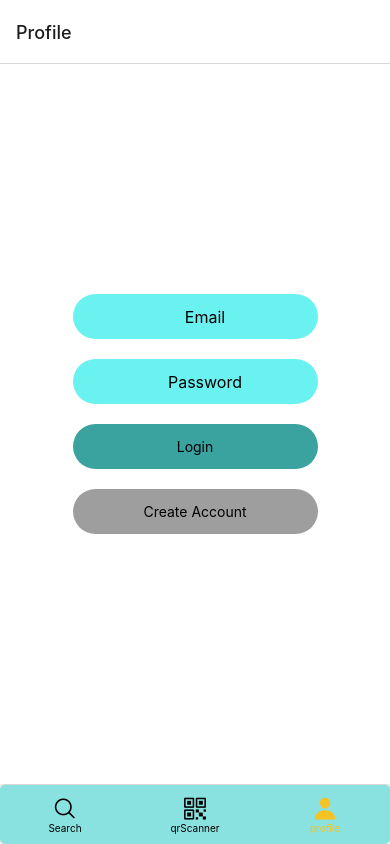
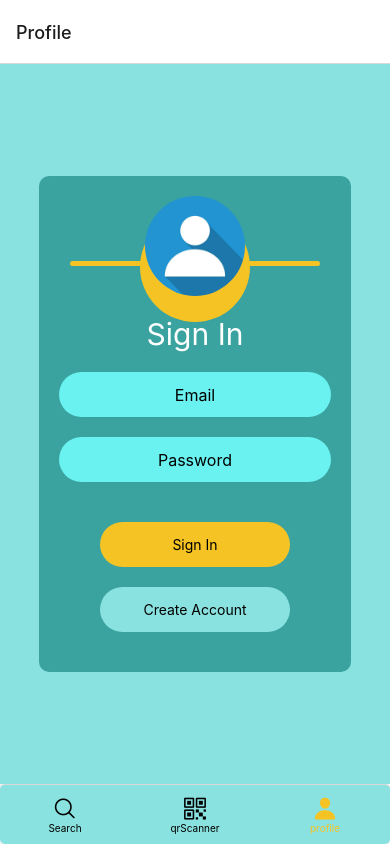
Before and after one commit to zacki744/PA1469-Group-Assigment-IDEA, a React Native app: screen /profile in a window 390 px wide. Built offline with nearby package versions, Linux system fonts and the light colour scheme; no server answers.

Commit message:
Polish work, and alart with problematic input

```diff
--- a/components/Profile/LoggedIn.js
+++ b/components/Profile/LoggedIn.js
@@ -17,6 +17,7 @@ export function LoggedIn({ user, handleLogout }) {
   return (
     <View style={{...styles.container_w}}>
       <View style={styles.container_3}>
+        {/**Implememt the code here */}
         <Image source={getImagePath()} style={styles.profilePicture} />
         <Text style={styles.heading}>{user.Name}</Text>
       </View>
--- a/components/Profile/profile.js
+++ b/components/Profile/profile.js
@@ -1,4 +1,4 @@
-import { View, TextInput } from 'react-native';
+import { View, TextInput, Text, Image } from 'react-native';
 import React, { useState, useEffect } from 'react';
 import { styles } from './../../style/style.js';
 import * as C from './../../style/const.js';
@@ -9,6 +9,12 @@ import { db, auth } from './../../firebaseConfig.js';
 import AsyncStorage from '@react-native-async-storage/async-storage';
 import { collection, getDocs, query, where } from 'firebase/firestore/lite';
 import { onAuthStateChanged, signInWithEmailAndPassword, signOut } from 'firebase/auth'; // Remove initializeAuth from here
+
+const getImagePath = () => {
+  // Perform your image lookup logic here
+  // If lookup fails, return the default path
+  return require('./../../assets/default-profile-picture.jpg'); // Adjust the default path as needed
+};
 
 export default function Profile() {
   const [isLoggedIn, setIsLoggedIn] = useState(false);
@@ -77,8 +83,19 @@ export default function Profile() {
       setUser(userData);
       setIsLoggedIn(true);
     } catch (error) {
-      console.error('Error logging in:', error);
-      console.log('Incorrect email or password');
+      if (error.code === 'auth/network-request-failed') {
+        // Network request failed
+        // Display a message to the user
+        alert('Network error. Please check your internet connection and try again.');
+      } else if (error.code === 'auth/invalid-login-credentials') {
+        // User not found
+        // Display a message to the user
+        alert('Incorrect email or password');
+      }
+      else {
+        // Handle other error cases
+        alert('An error occurred. Please try again later.');
+      }
     }
   };
 
@@ -93,7 +110,14 @@ export default function Profile() {
       setEmail('');
       setPassword('');
     } catch (error) {
-      console.error('Error logging out:', error);
+      if (error.code === 'auth/network-request-failed') {
+        // Network request failed
+        // Display a message to the user
+        alert('Network error. Please check your internet connection and try again.');
+      } else {
+        // Handle other error cases
+        alert('An error occurred. Please try again later.');
+      }
     }
   };
 
@@ -103,20 +127,45 @@ export default function Profile() {
 
   if (!isLoggedIn) {
     return (
-      <View style={styles.container}>
-        <View style={styles.inputView}>
+      <View style={{ flex: 1, backgroundColor: C.PRIMARY_COLOR, justifyContent: 'center', alignItems: 'center' }}>
+
+        <View style={{ backgroundColor: C.SECONDARY_COLOR, width: '80%', padding: 20, borderRadius: 10, alignItems: 'center' }}>
+          <View style={{ backgroundColor: C.Y_PRIMARY, height: 5, width: '80%', marginTop: 65, marginBottom: 20, position: 'absolute', borderRadius: 40 }} />
+          <View style={{
+            backgroundColor: C.Y_PRIMARY,
+            height: 110,
+            width: 110,
+            marginTop: 16,
+            marginBottom: 20,
+            position: 'absolute',
+            borderRadius: 60,
+          }} />
+          <Image
+            source={getImagePath()}
+            style={{
+              width: 100,
+              height: 100,
+              marginBottom: 20,
+              borderRadius: 50,
+
+            }}
+          />
+
+          <Text style={{ fontSize: 30, color: C.WHITE_COLOR, marginBottom: 20 }}>Sign In</Text>
+          <View style={{...styles.inputView, width: '100%'}}>
             <TextInput style={styles.TextInput} placeholder="Email" onChangeText={(text) => setEmail(text)} />
           </View>
-        <View style={styles.inputView}>
+          <View style={{...styles.inputView, width: '100%'}}>
             <TextInput
-            style={styles.TextInput}
+              style={{...styles.TextInput }}
               placeholder="Password"
               secureTextEntry={true}
               onChangeText={(text) => setPassword(text)}
             />
           </View>
-        <CustomButton title="Login" onPress={handleLogin} style={{ backgroundColor: C.SECONDARY_COLOR }} />
-        <CustomButton title="Create Account" onPress={createAccount} style={{ backgroundColor: C.GREY_COLOR, margin: 20 }} />
+          <CustomButton title="Sign In" onPress={handleLogin} style={{ backgroundColor: C.Y_PRIMARY, marginTop: 20 }} />
+          <CustomButton title="Create Account" onPress={createAccount} style={{ margin: 20 }} />
+        </View>
       </View>
     );
   } else {
--- a/components/Profile/redirectables/CreatingAcc.js
+++ b/components/Profile/redirectables/CreatingAcc.js
@@ -5,7 +5,7 @@ import { CustomButton } from '../../obj/Button.js';
 import { collection, addDoc, getFirestore } from 'firebase/firestore/lite';
 import { createUserWithEmailAndPassword, getAuth } from 'firebase/auth';
 import app from './../../../firebaseConfig.js';
-
+import * as C from './../../../style/const.js';
 const auth = getAuth(app);
 const db = getFirestore(app);
 
@@ -60,6 +60,7 @@ export default function CreatingAcc({ setCreatingAccount, setUser, setIsLoggedIn
       setIsLoggedIn(true);
       setCreatingAccount(0);
     } catch (error) {
+
       if (error.code === 'auth/email-already-in-use') {
         setError('Email address is already in use.');
       } else if (error.code === 'auth/invalid-email') {
@@ -75,7 +76,7 @@ export default function CreatingAcc({ setCreatingAccount, setUser, setIsLoggedIn
   };
 
   return (
-    <View style={styles.container_p}>
+    <View style={styles.container_w}>
       <View style={styles.container_3}>
         <Text style={styles.heading}>Create Account</Text>
       </View>
@@ -117,9 +118,9 @@ export default function CreatingAcc({ setCreatingAccount, setUser, setIsLoggedIn
       <CustomButton
         title="Create Account"
         onPress={handleCreateAccount}
-        style={{ backgroundColor: 'green' }}
+        style={{ backgroundColor: C.SECONDARY_COLOR , margin: 20 }}
       />
-      <CustomButton style={{margin: 20}}
+      <CustomButton style={{margin: 20, backgroundColor: C.Y_SECONDARY}}
         title="Back"
         onPress={() => {
           // redirect to login
--- a/components/Profile/redirectables/History.js
+++ b/components/Profile/redirectables/History.js
@@ -54,14 +54,14 @@ export function History() {
   };
 
   return (
-    <View style={styles.container_p}>
+    <View style={{...styles.container_p, marginBottom: 15}}>
       <View style={styles.container_3}>
         <Text style={styles.heading}>History</Text>
       </View>
       {/* Display search history */}
       <FlatList
         data={history}
-        keyExtractor={(item, index) => index.toString()}
+        keyExtractor={(index) => index.toString()}
         renderItem={({ item }) => (
           <TouchableOpacity style={styles.historyItemContiner} onPress={() => handleFurnitureClick(item.item)}>
             <View style={{...styles.container_2, width: '95%'}}>
--- a/components/Support/Support.js
+++ b/components/Support/Support.js
@@ -52,7 +52,8 @@ export function Support({ route }) {
             </View>
 
             <View style={[styles.container_wb, styles.heading, { alignItems: 'center', height: '10%', marginTop: -200 }]}>
-            <Text style={[]}>{userEmail}</Text>
+            {userEmail !== '' && <Text style={[{ marginLeft: -20 }, styles.tame_heading]}>{userEmail}</Text>}
+            {!userEmail && <TextInput placeholder="Imput Email" style={[]}></TextInput>}
             <View style={[{ marginRight: -30 }, { flexDirection: 'absolute' }]}>
               <FontAwesome5 name="pen" size={24} color="#F6C324" />
             </View>
--- a/components/produktView/PDFView.js
+++ b/components/produktView/PDFView.js
@@ -70,7 +70,15 @@ export default function PDF_View({ route }) {
       setImageUris(images);
       setLoading(false);
     } catch (error) {
-      console.error('Error loading images:', error);
+      if (error.code === 'auth/network-request-failed') {
+        // Network request failed
+        // Display a message to the user
+        alert('Network error. Please check your internet connection and try again.');
+      }
+      else {
+        // Handle other error cases
+        alert('An error occurred. Please try again later. ' + error.code);
+      }
     }
   };
   useEffect(() => {
--- a/components/produktView/produktView.js
+++ b/components/produktView/produktView.js
@@ -25,8 +25,8 @@ const saveSearchHistory = async (item) => {
     }
   } catch (error) {
     // Error saving data
-    console.log('Error saving data:', error);
-  }
+    alert('Error saving search history');
+    }
 };
 
 export default function ProduktView({ route }) {
@@ -43,16 +43,15 @@ export default function ProduktView({ route }) {
 
   return (
     <View style={styles.container_w}>
-        <Text style={styles.heading}>{ProductName}</Text>
-
+      <Text style={styles.heading}>{ProductName}</Text>
       <View style={[styles.container_b, {flexDirection: 'column'}]}>
         <Text style={{marginLeft: 25}}>Product ID</Text>
         <Text style={[styles.heading, {marginLeft: 25}]}>{furnitureID[ProductName]}</Text>
         <Text style={{marginLeft: 40}}>Tools</Text>
         <View style={[{flexDirection: 'row', justifyContent: 'left', marginLeft: 15}]}>
-          <MaterialCommunityIcons name="screwdriver" size={24} color="black" />
-          <Ionicons name="md-hammer-outline" size={24} color="black" />
-          <Image source={getImagePath()} style={{...styles.searchImage, height: 25, width: 25}} />
+        <MaterialCommunityIcons name="screwdriver" size={24} color="black" />
+        <Ionicons name="md-hammer-outline" size={24} color="black" />
+        <Image source={getImagePath()} style={{...styles.searchImage, height: 25, width: 25}} />
         </View>
 
         <View style={[{marginTop: 20, marginBottom: 15}]}>
--- a/style/style.js
+++ b/style/style.js
@@ -53,6 +53,7 @@ export const styles = StyleSheet.create({
     flex: 1,
     padding: 10,
     marginLeft: 20,
+    marginRight: 20,
     fontSize: 16,
     textAlign: "center",
     color: "black"
@@ -111,7 +112,7 @@ export const styles = StyleSheet.create({
   },
   container_b: {
     //flex: 1, // Set flex to evenly distribute child elements
-    flexDirection: 'row', // Use flexDirection: 'row' to align items horizontally
+    flexDirection: 'column', // Use flexDirection: 'row' to align items horizontally
     padding: 10,
     alignItems: 'left',
     justifyContent: 'space-evenly', // Use space-evenly to evenly space child elements
@@ -119,6 +120,7 @@ export const styles = StyleSheet.create({
     borderRadius: 20,
     marginBottom: '15%', // Add margin to create space between consecutive container_1 objects
     width: '100%',
+    padding: 20,
   },
   container_Y: {
       margin: 10,
```
Also changed, not shown: components/produktView/pdf_view.js (deleted, +0 -18 lines), components/search/search.js (+55 -24 lines). Lines whose indentation alone changed are shown as unchanged.
